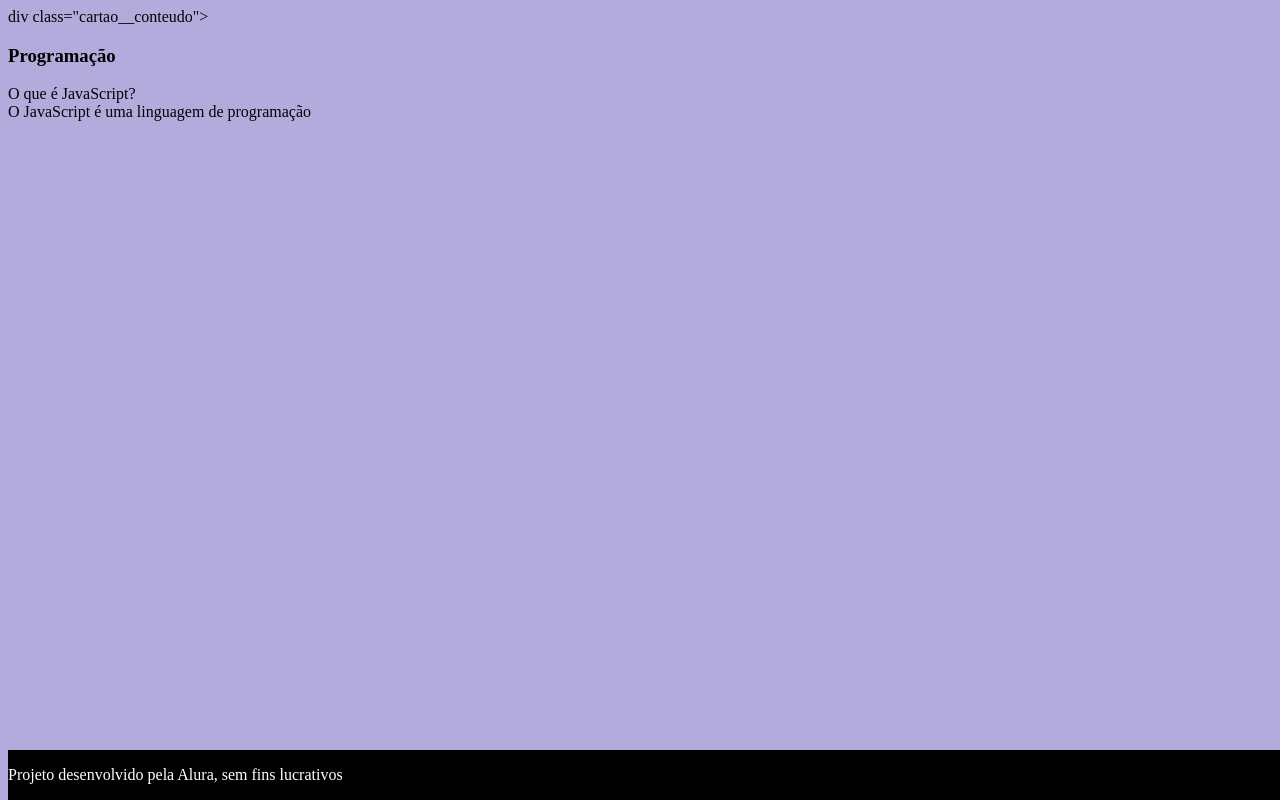
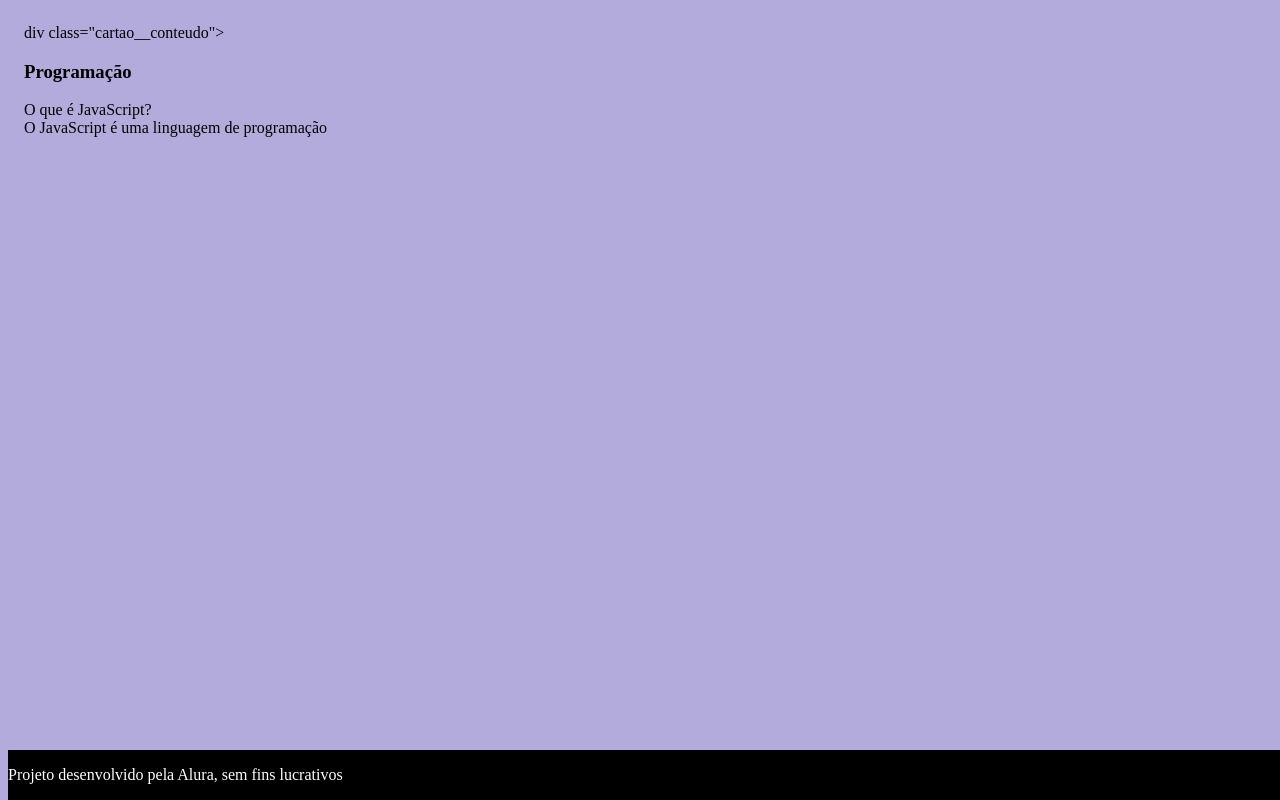
Before and after one commit to yukiix24/flashcards, a plain HTML site: page index.html in a window 1280 px wide. Drawn offline with Linux system fonts and the light colour scheme.

Commit message:
codigo css

```diff
--- a/style.css
+++ b/style.css
@@ -9,3 +9,9 @@ footer {
     position:fixed;
     width:100%;
 }
+#container {
+    display:flex ;
+    .cartao {
+        margin: 1rem 1rem;
+    }
+}
```
